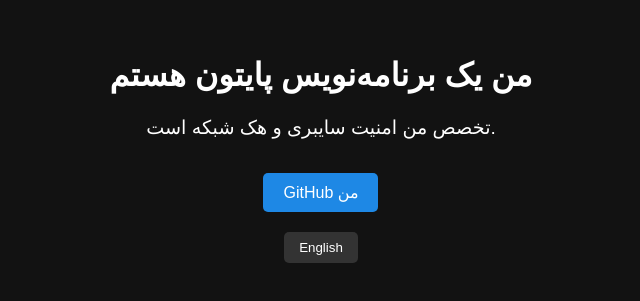
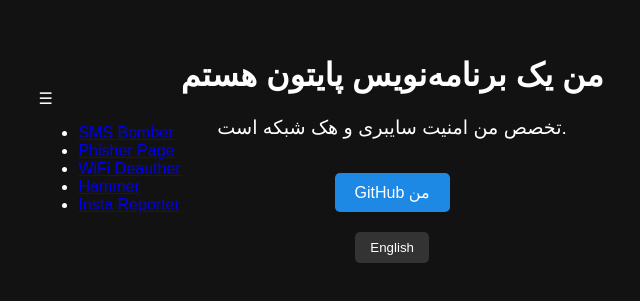
Before and after one commit to eris4444/wifijammer, a plain HTML site: page index.html in a window 1280 px wide. Shown: the part 241-542 px from the top of the page, without its empty margins (319-959 px from the left). Drawn offline with Linux system fonts and the light colour scheme.

Commit message:
Update index.html

```diff
--- a/index.html
+++ b/index.html
@@ -7,6 +7,18 @@
     <link rel="stylesheet" href="style.css">
 </head>
 <body>
+    <div class="header">
+        <div class="hamburger" onclick="toggleMenu()">&#9776;</div>
+        <div id="menu" class="menu">
+            <ul>
+                <li><a href="https://t.me/Benii65" target="_blank">SMS Bomber</a></li>
+                <li><a href="https://t.me/Benii65" target="_blank">Phisher Page</a></li>
+                <li><a href="https://t.me/Benii65" target="_blank">WiFi Deauther</a></li>
+                <li><a href="https://t.me/Benii65" target="_blank">Hammer</a></li>
+                <li><a href="https://t.me/Benii65" target="_blank">Insta Reporter</a></li>
+            </ul>
+        </div>
+    </div>
     <div class="container">
         <h1 id="title">من یک برنامه‌نویس پایتون هستم</h1>
         <p id="description">تخصص من امنیت سایبری و هک شبکه است.</p>
```
